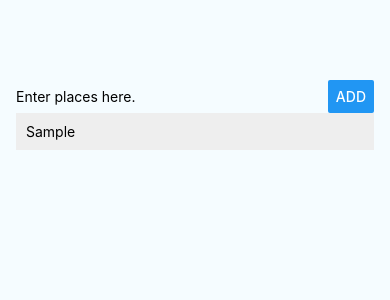
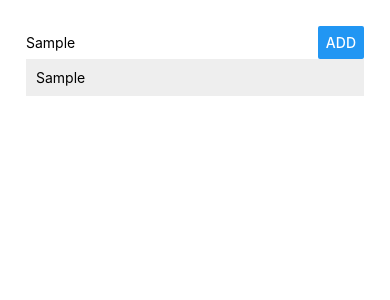
Before and after one commit to im-adarsh/places, a React Native app: screen / in a window 390 px wide. Both pictures are taken after typing "Sample" into the empty fields and a click on the button "ADD". Shown: the top 300 px of the page. Built offline with nearby package versions, Linux system fonts and the light colour scheme.

Commit message:
separate component

```diff
--- a/App.js
+++ b/App.js
@@ -1,85 +1,38 @@
-/**
- * Sample React Native App
- * https://github.com/facebook/react-native
- *
- * @format
- * @flow
- */
+import React, { Component } from "react";
+import { StyleSheet, View } from "react-native";
 
-import React, {Component} from 'react';
-import {Platform, StyleSheet, TextInput, View, Button, Text} from 'react-native';
-import ListItem from './src/components/ListItem/ListItem'
+import PlaceInput from "./src/components/PlaceInput/PlaceInput";
+import PlaceList from "./src/components/PlaceList/PlaceList";
 
-type Props = {};
-export default class App extends Component<Props> {
+export default class App extends Component {
+  state = {
+    places: []
+  };
 
-  state = {
-    placeName : '',
-    places: []
-  }
-
-  placeNameChangedHandler = val => {
-    this.setState({
-      placeName : val
-    })
-  }
-  onSubmitHandler = () => {
-    if (this.state.placeName.trim() === "") {
-      return;
-    }
-
+  placeAddedHandler = placeName => {
     this.setState(prevState => {
       return {
-        placeName : '',
-        places : prevState.places.concat(prevState.placeName)
-      }
-    })
+        places: prevState.places.concat(placeName)
+      };
+    });
   };
 
   render() {
-    const placesOutput = this.state.places.map((place,i) => {
-       return <ListItem key={i} listLabel={place} />
-    });
-
     return (
-      <View style={styles.container}>
-        <View style={styles.inputContainer}>
-          <TextInput
-              style={styles.placeInput}
-              value={this.state.placeName}
-              placeholder="Enter places here."
-              onChangeText={this.placeNameChangedHandler} />
-          <Button
-              title="Add"
-              style={styles.placeButton}
-              onPress={this.onSubmitHandler}/>
+        <View style={styles.container}>
+          <PlaceInput onPlaceAdded={this.placeAddedHandler} />
+          <PlaceList places={this.state.places} />
         </View>
-        <View>
-          {placesOutput}
-        </View>
-      </View>
     );
   }
 }
 
 const styles = StyleSheet.create({
   container: {
-    flex:1,
-    justifyContent: 'flex-start',
-    padding:16,
-    paddingTop:80,
-    backgroundColor: '#F5FCFF',
-  },
-  inputContainer: {
-    width : "100%",
-    flexDirection:"row",
-    justifyContent: "space-between",
-  },
-  placeInput: {
-    width: "70%",
-  },
-  placeButton: {
-    width:"30%",
+    flex: 1,
+    padding: 26,
+    backgroundColor: "#fff",
+    alignItems: "center",
+    justifyContent: "flex-start"
   }
-
 });
--- a/package.json
+++ b/package.json
@@ -7,9 +7,11 @@
     "test": "jest"
   },
   "dependencies": {
+    "@eva-design/eva": "^1.0.1",
+    "prop-types": "latest",
     "react": "16.8.3",
     "react-native": "0.59.4",
-    "prop-types": "latest"
+    "react-native-ui-kitten": "^4.1.0"
   },
   "devDependencies": {
     "@babel/core": "7.4.3",
--- a/src/components/ListItem/ListItem.js
+++ b/src/components/ListItem/ListItem.js
@@ -1,30 +1,19 @@
-import React, {Component} from 'react';
-import {View, Text, StyleSheet} from "react-native";
-import PropTypes from 'prop-types';
+import React from 'react';
+import { View, Text, StyleSheet } from 'react-native';
 
-export default class ListItem extends Component {
-    render() {
-        return (
-            <View style={styles.listItem}>
-                <Text>{this.props.listLabel}</Text>
-            </View>
-        );
-    }
-}
-
-ListItem.propTypes = {
-    listLabel: PropTypes.string,
-
-};
-
-ListItem.defaultProps = {
-    listLabel: ""
-};
+const listItem = (props) => (
+    <View style={styles.listItem}>
+        <Text>{props.placeName}</Text>
+    </View>
+);
 
 const styles = StyleSheet.create({
     listItem: {
         width: "100%",
+        marginBottom: 5,
         padding: 10,
         backgroundColor: "#eee"
     }
 });
+
+export default listItem;
--- /dev/null
+++ b/src/components/PlaceInput/PlaceInput.js
@@ -0,0 +1,58 @@
+import React, { Component } from "react";
+import { View, TextInput, Button, StyleSheet } from "react-native";
+
+class PlaceInput extends Component {
+    state = {
+        placeName: ""
+    };
+
+    placeNameChangedHandler = val => {
+        this.setState({
+            placeName: val
+        });
+    };
+
+    placeSubmitHandler = () => {
+        if (this.state.placeName.trim() === "") {
+            return;
+        }
+
+        this.props.onPlaceAdded(this.state.placeName);
+    };
+
+    render() {
+        return (
+            <View style={styles.inputContainer}>
+                <TextInput
+                    placeholder="An awesome place"
+                    value={this.state.placeName}
+                    onChangeText={this.placeNameChangedHandler}
+                    style={styles.placeInput}
+                />
+                <Button
+                    title="Add"
+                    style={styles.placeButton}
+                    onPress={this.placeSubmitHandler}
+                />
+            </View>
+        );
+    }
+}
+
+const styles = StyleSheet.create({
+    inputContainer: {
+        // flex: 1,
+        width: "100%",
+        flexDirection: "row",
+        justifyContent: "space-between",
+        alignItems: "center"
+    },
+    placeInput: {
+        width: "70%"
+    },
+    placeButton: {
+        width: "30%"
+    }
+});
+
+export default PlaceInput;
--- /dev/null
+++ b/src/components/PlaceList/PlaceList.js
@@ -0,0 +1,21 @@
+import React from 'react';
+import { View, StyleSheet } from 'react-native';
+
+import ListItem from '../ListItem/ListItem';
+
+const placeList = props => {
+    const placesOutput = props.places.map((place, i) => (
+        <ListItem key={i} placeName={place} />
+    ));
+    return (
+        <View style={styles.listContainer}>{placesOutput}</View>
+    );
+};
+
+const styles = StyleSheet.create({
+    listContainer: {
+        width: "100%"
+    }
+});
+
+export default placeList;
```
Also changed, not shown: 1 other file (tests, documents, lock files or other folders).
